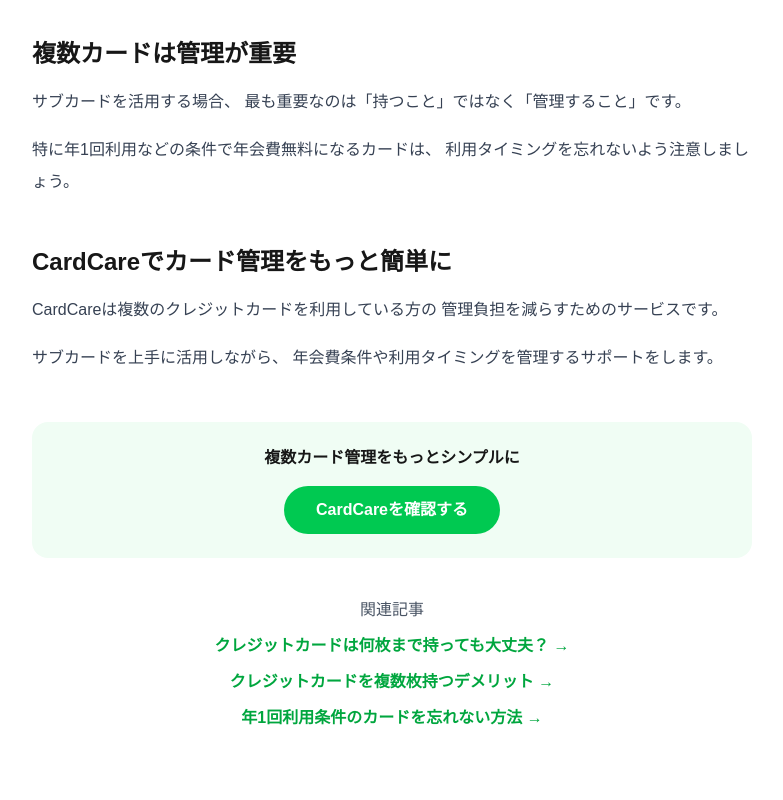
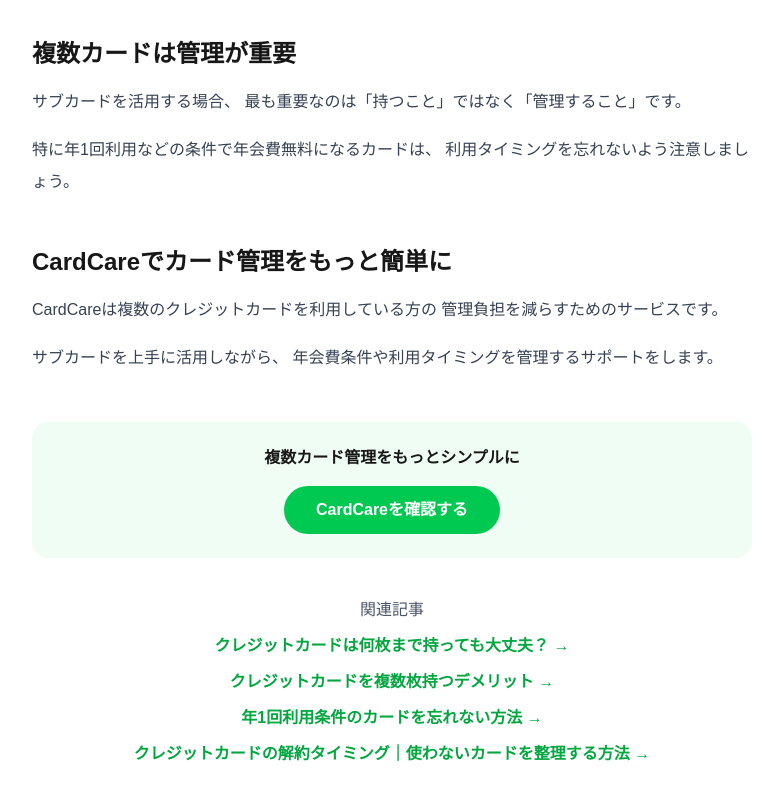
Before and after one commit to vbball0316-debug/cardcare, a Next.js app: page /blog/sub-credit-card-benefits in a window 1280 px wide. Shown: the part 1688-2488 px from the top of the page, without its empty margins (248-1031 px from the left). Before the commit the page ends 2466 px from the top, so only its background shows below. Built offline with nearby package versions, Linux system fonts and the light colour scheme.

Commit message:
Add internal link to sub card article

```diff
--- a/app/blog/sub-credit-card-benefits/page.tsx
+++ b/app/blog/sub-credit-card-benefits/page.tsx
@@ -270,6 +270,14 @@
           >
             年1回利用条件のカードを忘れない方法 →
           </a>
+          <br />
+
+<a
+  href="/blog/credit-card-cancellation-guide"
+  className="mt-3 inline-block font-bold text-green-600"
+>
+  クレジットカードの解約タイミング｜使わないカードを整理する方法 →
+</a>
 
 
         </div>
```
